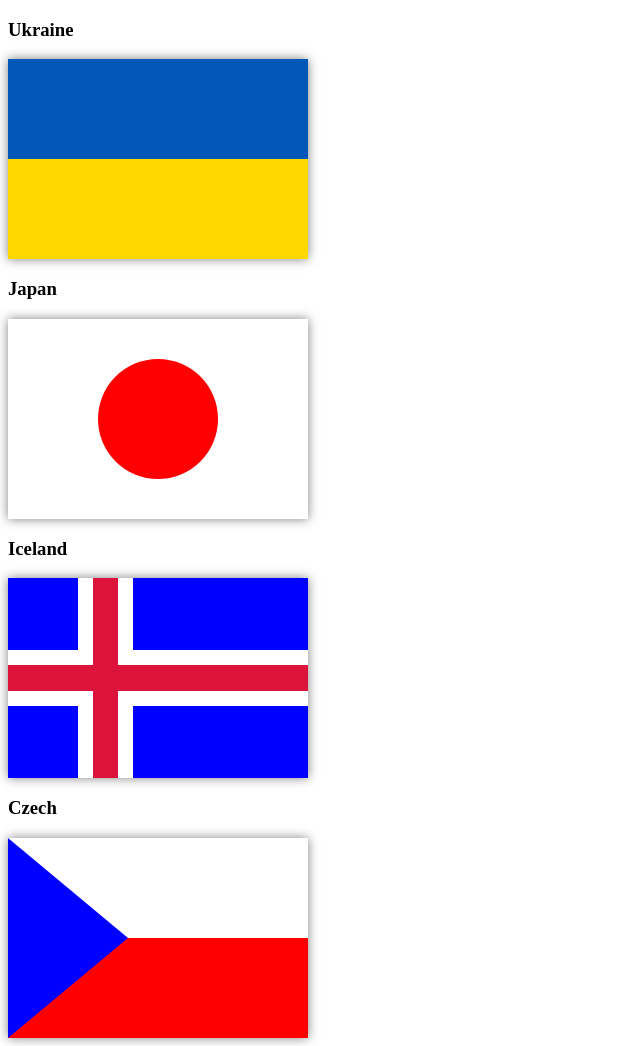
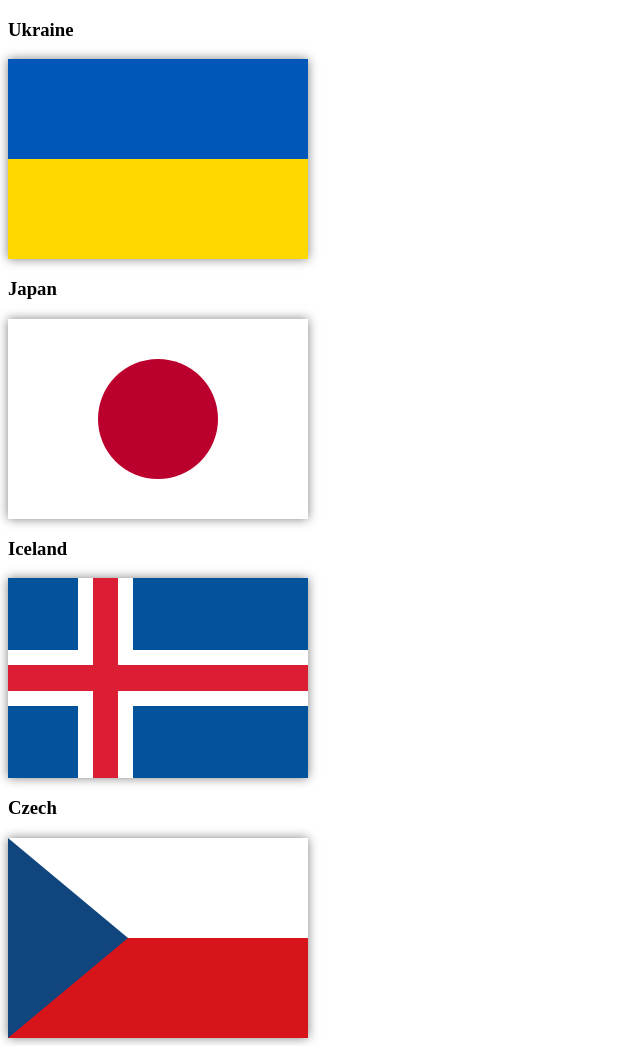
Before and after one commit to IP777/test-3, a plain HTML site: page index.htm in a window 1280 px wide. Shown: the whole page, without its empty margins (0-640 px from the left). Drawn offline with Linux system fonts and the light colour scheme.

Commit message:
test-1 fix color

```diff
--- a/css/style.css
+++ b/css/style.css
@@ -23,18 +23,18 @@
 .japan > .red_dot {
 	width: 120px;
 	height: 120px;
-	background: red;
+	background: #bc002d;
 	border-radius: 50%;
 }
 
 .iceland {
 	display: flex;
 	flex-wrap: wrap;
-	background-color: crimson;
+	background-color: #dc1e35;
 }
 
 .iceland > .squad {
-	background-color: blue;
+	background-color: #02529c;
 	border-color: #fff;
 }
 
@@ -73,6 +73,6 @@
 
 .czech > .all_flag {
 	border-top: 100px solid #fff;
-	border-bottom: 100px solid red;
-	border-left: 120px solid blue;
+	border-bottom: 100px solid #d7141a;
+	border-left: 120px solid #11457e;
 }
```
